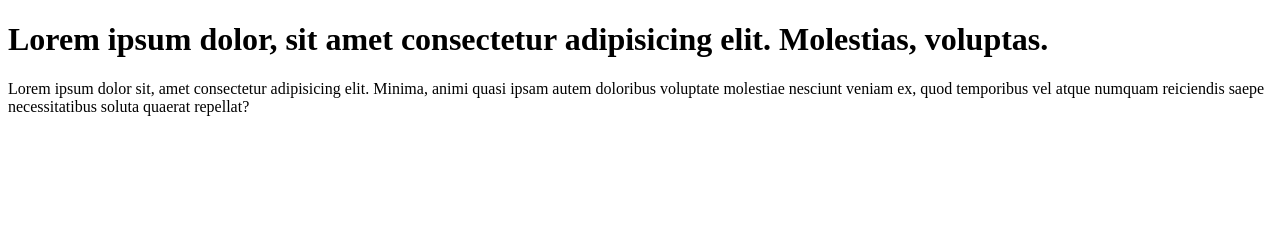
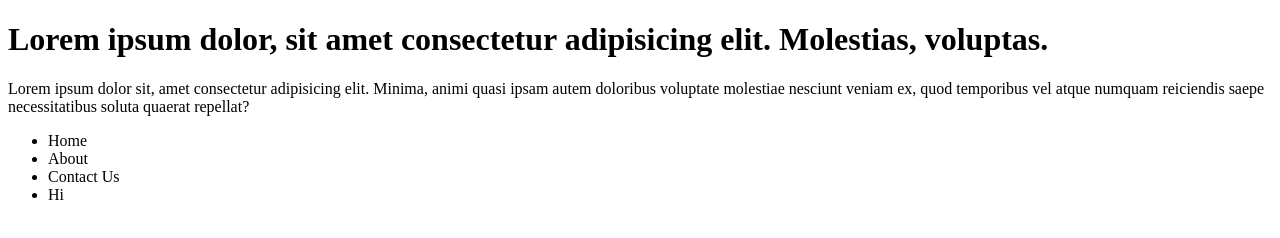
Before and after one commit to wasimadildev/learn-git, a plain HTML site: page index.html in a window 1280 px wide. Drawn offline with Linux system fonts and the light colour scheme.

Commit message:
add oder list

```diff
--- a/index.html
+++ b/index.html
@@ -8,6 +8,12 @@
 <body>
     <h1>Lorem ipsum dolor, sit amet consectetur adipisicing elit. Molestias, voluptas.</h1>
     <p>Lorem ipsum dolor sit, amet consectetur adipisicing elit. Minima, animi quasi ipsam autem doloribus voluptate molestiae nesciunt veniam ex, quod temporibus vel atque numquam reiciendis saepe necessitatibus soluta quaerat repellat?</p>
+    <ul>
+        <li>Home </li>
+        <li>About </li>
+        <li>Contact Us </li>
+        <li>Hi </li>
+    </ul>
 
 </body>
 </html>
```
